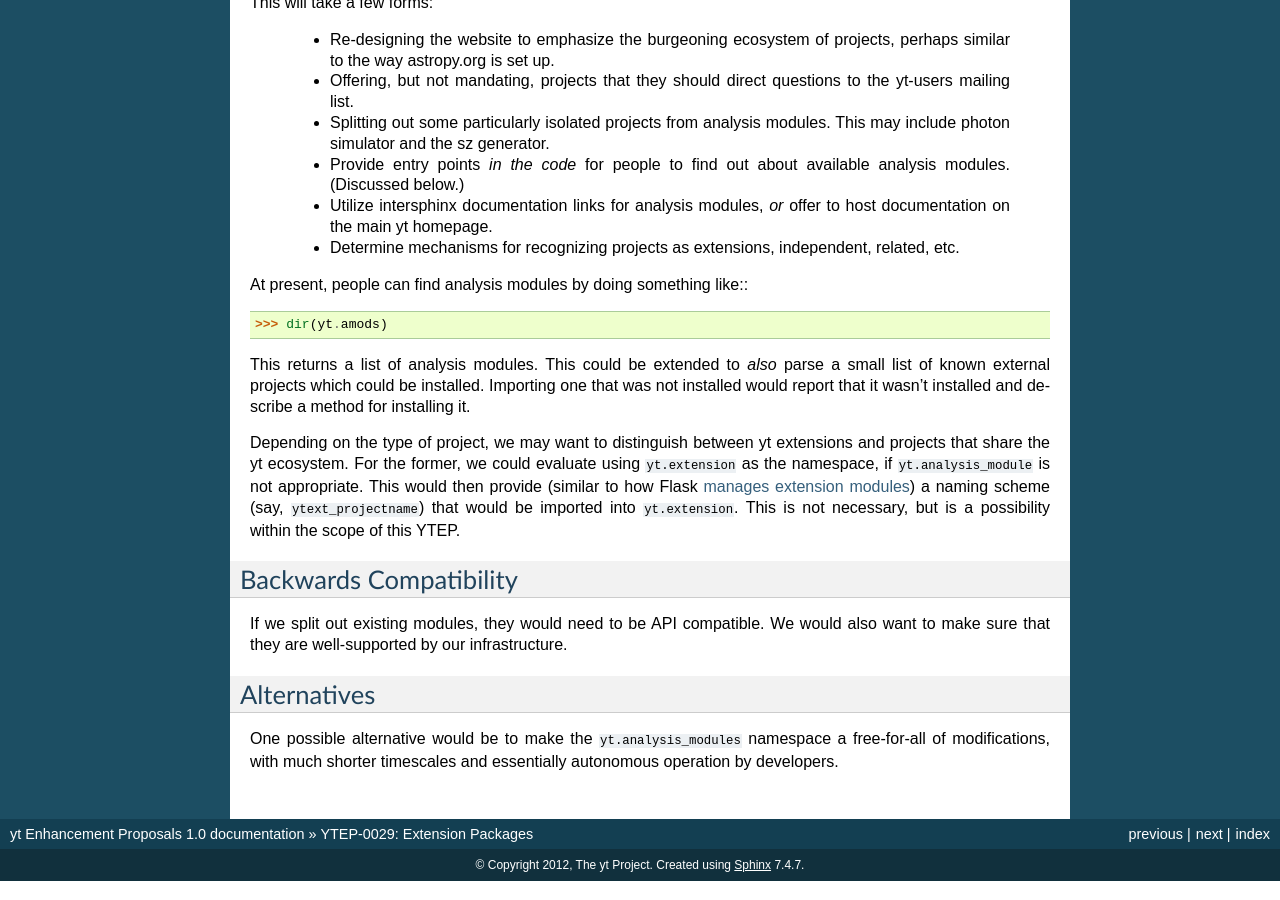
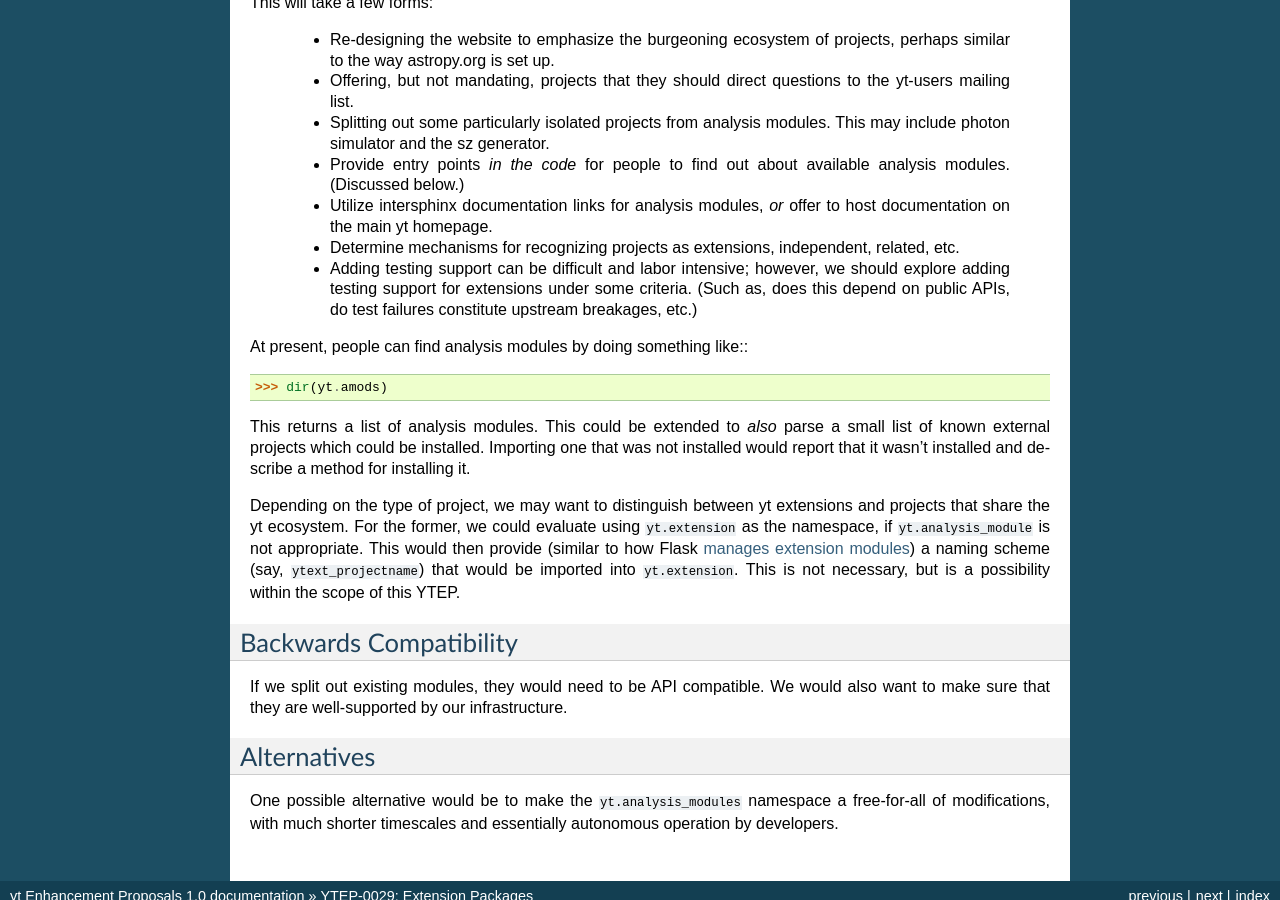
Before and after one commit to yt-project/ytep, a Sphinx documentation site: the page built from source/YTEPs/YTEP-0029.rst, in a window 1280 px wide and 900 px high, scrolled down 1434 px. Built offline with Sphinx 7.4.7, drawn with Linux system fonts in a browser that asks for light colours; formulas are drawn with MathJax 3.

Commit message:
Adding note about tests

```diff
--- a/source/YTEPs/YTEP-0029.rst
+++ b/source/YTEPs/YTEP-0029.rst
@@ -97,6 +97,10 @@ This will take a few forms:
    host documentation on the main yt homepage.
  * Determine mechanisms for recognizing projects as extensions, independent,
    related, etc.
+ * Adding testing support can be difficult and labor intensive; however, we
+   should explore adding testing support for extensions under some criteria.
+   (Such as, does this depend on public APIs, do test failures constitute
+   upstream breakages, etc.)
 
 At present, people can find analysis modules by doing something like:::
 
```
